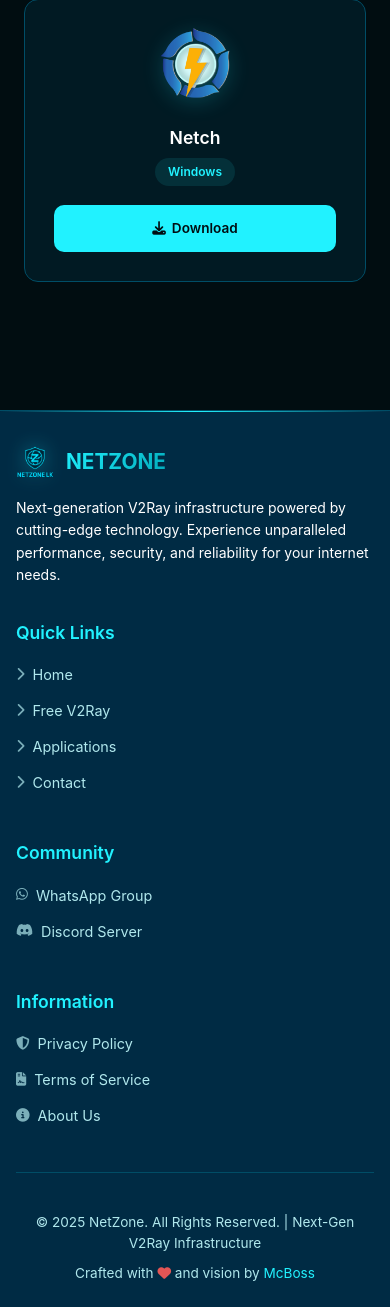
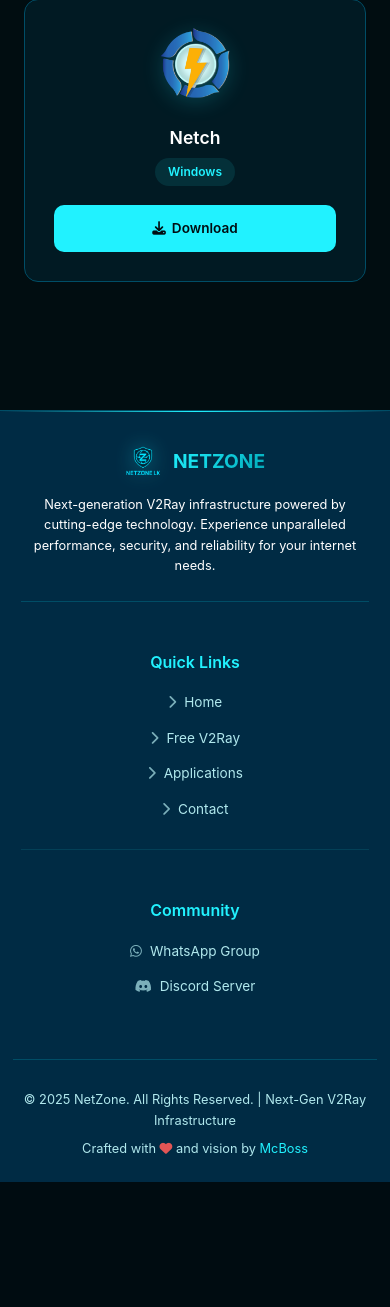
Before and after one commit to MiyuruG/netzone, a Flask app: page / in a window 390 px wide. Shown: the part 4933-6240 px from the top of the page. After the commit the page ends 6115 px from the top, so only its background shows below. Run offline with Flask 3, Linux system fonts and the light colour scheme.

Commit message:
Update base.html

```diff
--- a/templates/base.html
+++ b/templates/base.html
@@ -148,17 +148,24 @@
             border-bottom: 1px solid rgba(33, 242, 255, 0.1);
             z-index: 1000;
             transition: all 0.4s cubic-bezier(0.4, 0, 0.2, 1);
-            transform: translateY(0);
-            opacity: 1;
-            animation: navSlideDown 0.6s ease-out;
+            transform: translateY(-100%);
+            opacity: 0;
+        }
+
+        nav.loaded {
+            animation: navSlideDown 0.8s ease-out forwards;
+            animation-delay: 0.3s;
         }
 
         @keyframes navSlideDown {
-            from {
+            0% {
                 transform: translateY(-100%);
                 opacity: 0;
             }
-            to {
+            60% {
+                transform: translateY(10px);
+            }
+            100% {
                 transform: translateY(0);
                 opacity: 1;
             }
@@ -309,18 +316,21 @@
             grid-template-columns: 2fr 1fr 1fr 1fr;
             gap: 3rem;
             margin-bottom: 2rem;
+            text-align: center;
         }
 
         .footer-brand {
             display: flex;
             flex-direction: column;
             gap: 1rem;
+            align-items: center;
         }
 
         .footer-logo {
             display: flex;
             align-items: center;
             gap: 12px;
+            justify-content: center;
         }
 
         .footer-logo img {
@@ -338,6 +348,12 @@
             background-clip: text;
         }
 
+        .footer-section {
+            display: flex;
+            flex-direction: column;
+            align-items: center;
+        }
+
         .footer-section h3 {
             color: var(--accent);
             margin-bottom: 1rem;
@@ -349,10 +365,14 @@
             color: var(--text-secondary);
             line-height: 1.7;
             font-size: 0.9rem;
+            max-width: 500px;
         }
 
         .footer-links {
             list-style: none;
+            display: flex;
+            flex-direction: column;
+            align-items: center;
         }
 
         .footer-links li {
@@ -371,7 +391,7 @@
 
         .footer-links a:hover {
             color: var(--accent);
-            padding-left: 5px;
+            transform: translateX(5px);
         }
 
         .footer-links a i {
@@ -512,15 +532,40 @@
 
             .footer-content {
                 grid-template-columns: 1fr;
-                gap: 2rem;
+                gap: 2.5rem;
+                padding: 0 1rem;
             }
 
             .footer-brand {
                 grid-column: 1;
+                padding-bottom: 1.5rem;
+                border-bottom: 1px solid var(--border);
+            }
+
+            .footer-section {
+                padding: 1rem 0;
+                border-bottom: 1px solid rgba(33, 242, 255, 0.1);
+            }
+
+            .footer-section:last-of-type {
+                border-bottom: none;
+            }
+
+            .footer-brand p {
+                font-size: 0.85rem;
+                line-height: 1.6;
             }
 
             footer {
-                padding: 2.5rem 1.5rem 1.5rem;
+                padding: 2.5rem 1rem 1.5rem;
+            }
+
+            .footer-logo img {
+                height: 40px;
+            }
+
+            .footer-logo-text {
+                font-size: 1.35rem;
             }
         }
 
@@ -542,11 +587,11 @@
             }
 
             .footer-logo img {
-                height: 38px;
+                height: 36px;
             }
 
             .footer-logo-text {
-                font-size: 1.3rem;
+                font-size: 1.2rem;
             }
 
             .nav-links {
@@ -555,7 +600,29 @@
             }
 
             footer {
-                padding: 2rem 1rem 1rem;
+                padding: 2rem 0.8rem 1rem;
+            }
+
+            .footer-content {
+                gap: 2rem;
+                padding: 0 0.5rem;
+            }
+
+            .footer-section h3 {
+                font-size: 1rem;
+            }
+
+            .footer-links a {
+                font-size: 0.85rem;
+            }
+
+            .footer-bottom {
+                font-size: 0.8rem;
+                padding: 1.5rem 0.5rem 0;
+            }
+
+            .footer-brand p {
+                font-size: 0.8rem;
             }
         }
 
@@ -641,14 +708,6 @@
                     <li><a href="https://discord.gg/DhPZ8uMv4v" target="_blank"><i class="fa-brands fa-discord"></i> Discord Server</a></li>
                 </ul>
             </div>
-            <div class="footer-section">
-                <h3>Information</h3>
-                <ul class="footer-links">
-                    <li><a href="#"><i class="fa-solid fa-shield-halved"></i> Privacy Policy</a></li>
-                    <li><a href="#"><i class="fa-solid fa-file-contract"></i> Terms of Service</a></li>
-                    <li><a href="#"><i class="fa-solid fa-circle-info"></i> About Us</a></li>
-                </ul>
-            </div>
         </div>
         <div class="footer-bottom">
             <p>&copy; 2025 NetZone. All Rights Reserved. | Next-Gen V2Ray Infrastructure</p>
@@ -657,10 +716,14 @@
     </footer>
 
     <script>
-        // Loading screen
+        // Loading screen with navbar animation trigger
         window.addEventListener('load', () => {
             setTimeout(() => {
                 document.getElementById('loading-screen').classList.add('hidden');
+                // Trigger navbar animation after loading screen disappears
+                setTimeout(() => {
+                    document.getElementById('navbar').classList.add('loaded');
+                }, 100);
             }, 800);
         });
 
```
